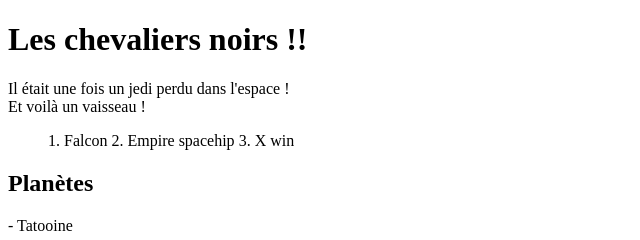
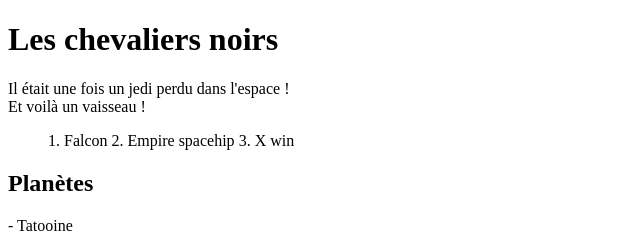
Before and after one commit to mgiul/formation-git-mastering-discover-github, a plain HTML site: page index.html in a window 1280 px wide. Shown: the full height of the page, 0-640 px from the left. Drawn offline with Linux system fonts and the light colour scheme.

Commit message:
fix: remove !

```diff
--- a/index.html
+++ b/index.html
@@ -7,7 +7,7 @@
     <title>Document</title>
 </head>
 <body>
-    <h1>Les chevaliers noirs !!</h1>
+    <h1>Les chevaliers noirs</h1>
     <div>
         Il était une fois un jedi perdu dans l'espace !
     </div>
```
